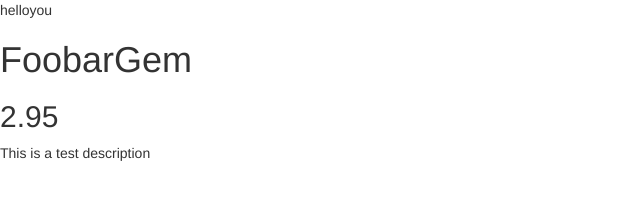
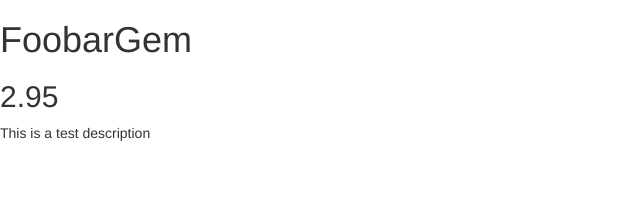
Before and after one commit to manishchaks/flickr-angular, a plain HTML site: page index.html in a window 1280 px wide. Shown: the whole page, without its empty margins (0-640 px from the left). Drawn offline with Linux system fonts and the light colour scheme.

Commit message:
Minor code cleanup

```diff
--- a/index.html
+++ b/index.html
@@ -9,21 +9,10 @@
 <body>
 <script type="text/javascript" src="libs/angular/angular.min.js"></script>
 <script type="text/javascript" src="app.js"></script>
-<p>
-    {{"hello" + "you"}}
-</p>
-
 <div ng-controller="ImageController as image">
-    <h1>
-        {{image.picture.name}}
-    </h1>
-
-    <h2>
-        {{image.picture.price}}
-    </h2>
-
+    <h1>{{image.picture.name}}</h1>
+    <h2>{{image.picture.price}}</h2>
     <p>{{image.picture.description}}</p>
-
 </div>
 </body>
 </html>
```
